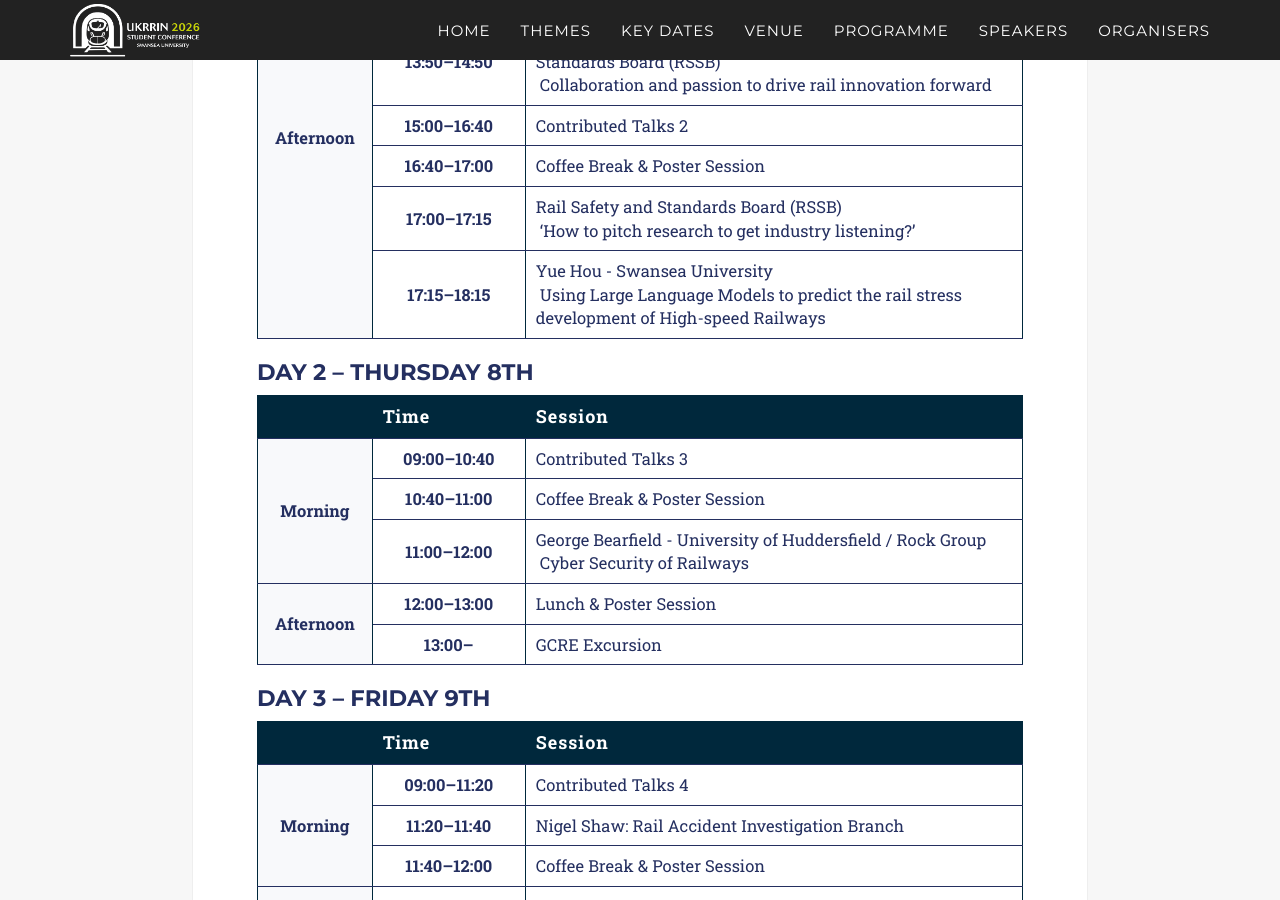
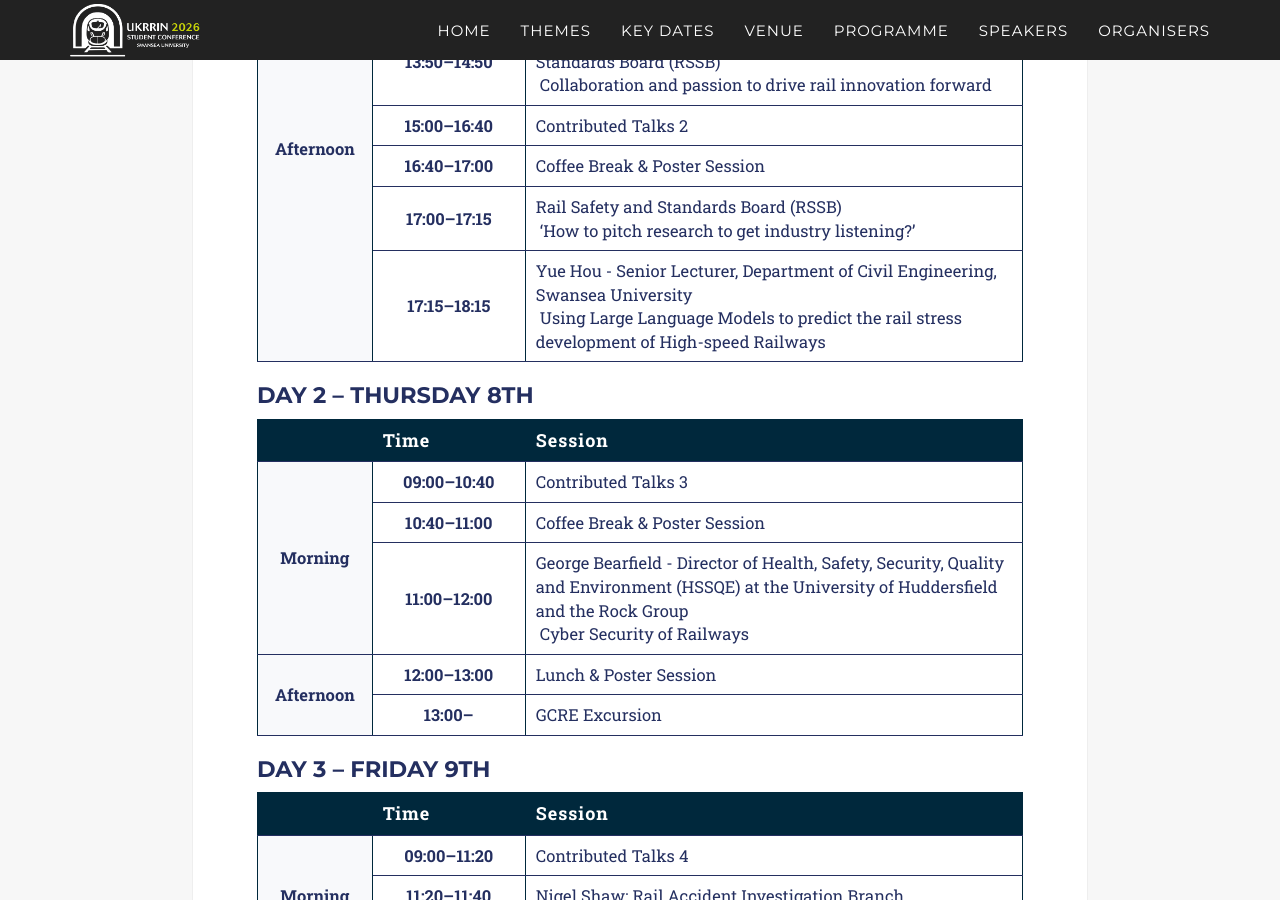
Before and after one commit to ukrrin2026swansea/ukrrin2026swansea.github.io, a Jekyll site: the page built from _2017_pages/programme.html, in a window 1280 px wide and 900 px high, scrolled down 706 px. Built offline with Jekyll 4.4.1, drawn with Linux system fonts in a browser that asks for light colours; some web fonts are replaced.

Commit message:
George and Yue titles

```diff
--- a/_data/twenty_17/programme_1.yml
+++ b/_data/twenty_17/programme_1.yml
@@ -51,4 +51,4 @@
 
 - block: Afternoon
   time: "17:15–18:15"
-  title: "Yue Hou - Swansea University <br> Using Large Language Models to predict the rail stress development of High-speed Railways"
+  title: "Yue Hou - Senior Lecturer, Department of Civil Engineering, Swansea University <br> Using Large Language Models to predict the rail stress development of High-speed Railways"
--- a/_data/twenty_17/programme_2.yml
+++ b/_data/twenty_17/programme_2.yml
@@ -11,7 +11,7 @@
 
 - block: Morning
   time: "11:00–12:00"
-  title: "George Bearfield - University of Huddersfield / Rock Group <br> Cyber Security of Railways"
+  title: "George Bearfield - Director of Health, Safety, Security, Quality and Environment (HSSQE) at the University of Huddersfield and the Rock Group <br> Cyber Security of Railways"
 
 - block: Afternoon
   time: "12:00–13:00"
--- a/_data/twenty_17/speakers.yml
+++ b/_data/twenty_17/speakers.yml
@@ -4,7 +4,7 @@
   img: GeorgeBearfield.jpg
   thumbnail: GeorgeBearfield.jpg
   alt: Picture of George Bearfield
-  affiliation: University of Huddersfield / Rock Group
+  affiliation: Director of Health, Safety, Security, Quality and Environment (HSSQE),<br>University of Huddersfield / Rock Group
 
 - title: Yue Hou
   name: Yue Hou
@@ -12,7 +12,7 @@
   img: YueHou.jpg
   thumbnail: YueHou.jpg
   alt: Picture of Yue Hou
-  affiliation: Swansea University
+  affiliation: Senior Lecturer, Department of Civil Engineering, Swansea University
 
 - title: Sean McCabe
   name: Sean McCabe
```
